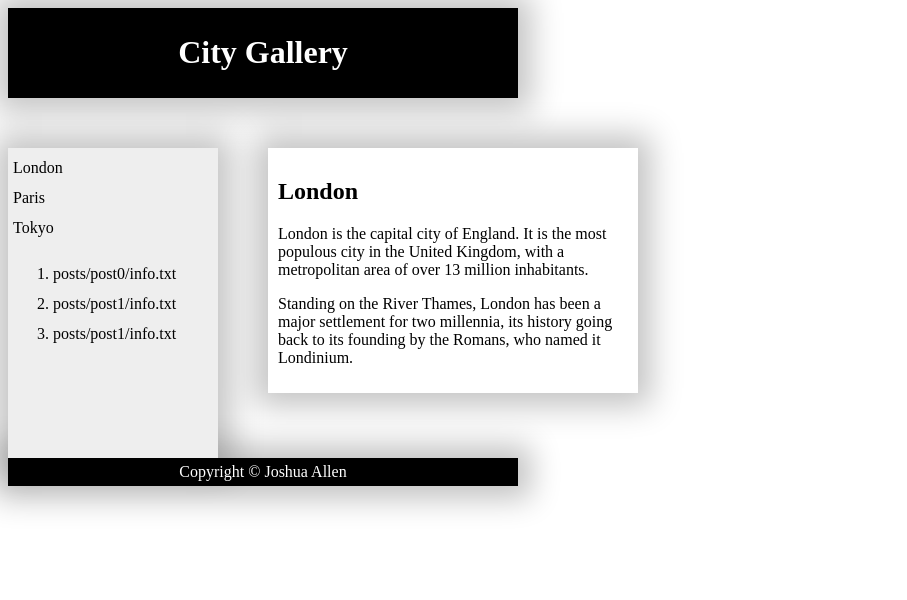
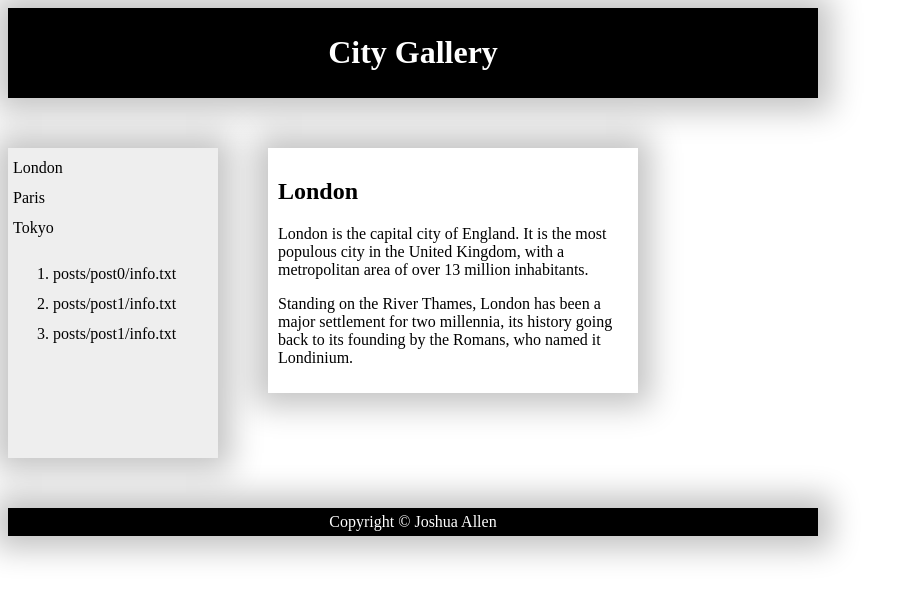
Before and after one commit to Joshua-Allen/Joshua-Allen.github.io, a PHP site: page / in a window 1280 px wide. Shown: the top 600 px of the page, without its empty margins (0-907 px from the left). Run offline with PHP 8.4, Linux system fonts and the light colour scheme; some libraries are stand-ins or nearby versions.

Commit message:
looking good p4

```diff
--- a/css/test.css
+++ b/css/test.css
@@ -1,5 +1,5 @@
 header {
-	max-width: 500px;
+	max-width: 800px;
     background-color:black;
     color:white;
     text-align:center;
@@ -14,6 +14,7 @@ nav {
     width:200px;
     float:left;
     padding:5px;
+	margin-bottom:50px;
 	box-shadow: 0px 0px 30px 13px rgba(0,0,0,0.24);
 }
 section {
@@ -21,15 +22,15 @@ section {
     float:left;
     padding:10px;
 	margin-left:50px;
+	margin-bottom:50px;
 	box-shadow: 0px 0px 30px 13px rgba(0,0,0,0.24);
 }
 footer {
-	max-width: 500px;
+	max-width: 800px;
     background-color:black;
     color:white;
     clear:both;
     text-align:center;
     padding:5px;
-	margin-top:50px;
 	box-shadow: 0px 0px 30px 13px rgba(0,0,0,0.24);
 }
```
